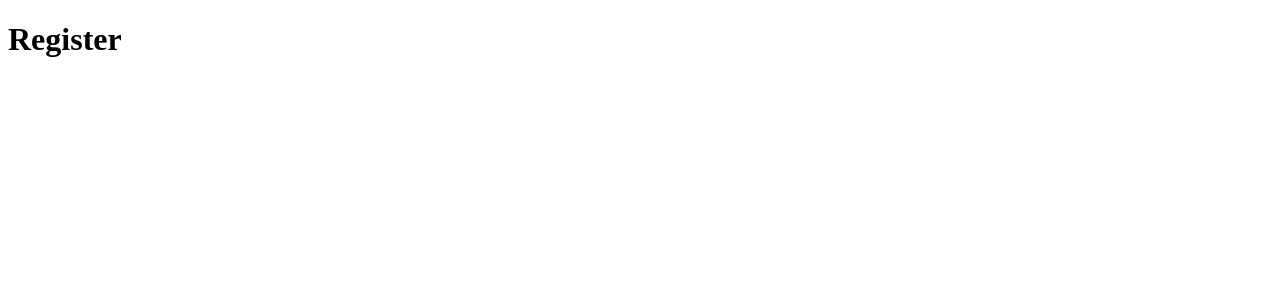
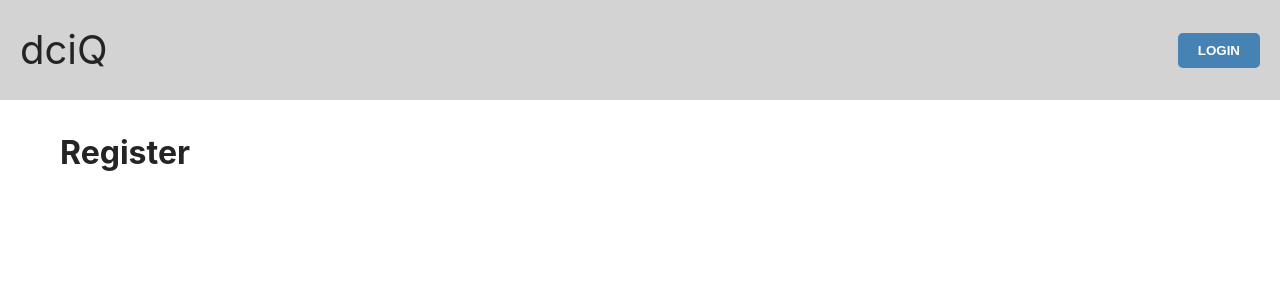
Before and after one commit to FbW-WD-22-D01/dciq-project, a React (Vite) app in the folder frontend/: page /register in a window 1280 px wide. Shown: the top 300 px of the page. Built offline with nearby package versions, Linux system fonts and the light colour scheme.

Commit message:
created Header

```diff
--- a/frontend/package.json
+++ b/frontend/package.json
@@ -12,7 +12,8 @@
     "react": "^18.2.0",
     "react-dom": "^18.2.0",
     "react-router": "^6.4.3",
-    "react-router-dom": "^6.4.3"
+    "react-router-dom": "^6.4.3",
+    "sass": "^1.56.1"
   },
   "devDependencies": {
     "@types/react": "^18.0.24",
--- a/frontend/src/App.jsx
+++ b/frontend/src/App.jsx
@@ -1,3 +1,4 @@
+import './App.scss'
 import {Route, Routes} from 'react-router-dom'
 import Account from './routes/Account'
 import CreateQuestion from './routes/CreateQuestion'
@@ -5,11 +6,13 @@ import Login from './routes/Login'
 import Overview from './routes/Overview'
 import QuestionById from './routes/QuestionById'
 import Register from './routes/Register'
+import Layout from './containers/Layout'
 
 
 export default function App() {
   return (
     <div className="App">
+      <Layout>
         <Routes>
           <Route path='/' element={<Overview/>}/>
           <Route path='/question/:id' element={<QuestionById/>}/>
@@ -18,6 +21,7 @@ export default function App() {
           <Route path='/register' element={<Register/>}/>
           <Route path='/account' element={<Account/>}/>
         </Routes>
+      </Layout>
     </div>
   )
 }
--- /dev/null
+++ b/frontend/src/App.scss
@@ -0,0 +1,24 @@
+
+html, body {
+  margin: 0;
+}
+
+:root {
+  font-family: Inter, Avenir, Helvetica, Arial, sans-serif;
+  font-size: 16px;
+  line-height: 24px;
+  font-weight: 400;
+
+  color-scheme: light dark;
+  color: #242424;
+
+  font-synthesis: none;
+  text-rendering: optimizeLegibility;
+  -webkit-font-smoothing: antialiased;
+  -moz-osx-font-smoothing: grayscale;
+  -webkit-text-size-adjust: 100%;
+}
+
+* {
+  box-sizing: border-box;
+}
--- /dev/null
+++ b/frontend/src/containers/Layout.jsx
@@ -0,0 +1,15 @@
+import './Layout.scss'
+
+export default function Layout ({children}) {
+  return (
+    <div className='Layout'>
+      <div className='header'>
+        <div className='logo'>dciQ</div>
+        <button>LOGIN</button>
+      </div>
+      <div className='content'>
+        {children}
+      </div>
+    </div>
+  )
+}
--- /dev/null
+++ b/frontend/src/containers/Layout.scss
@@ -0,0 +1,31 @@
+.Layout {
+
+  > .header {
+    height: 100px;
+    background: lightgrey;
+    display: flex;
+    align-items: center;
+    justify-content: space-between;
+    padding: 0 20px;
+
+    > .logo {
+      font-size: 40px;
+    }
+
+    > button {
+      padding: 10px 20px;
+      border-radius: 5px;
+      background: steelblue;
+      color: white;
+      border: none;
+      cursor: pointer;
+      font-weight: bold;
+    }
+  }
+
+  > .content {
+    max-width: 1200px;
+    margin: 0 auto;
+    padding: 20px;
+  }
+}
```
Also changed, not shown: 1 other file (tests, documents, lock files or other folders). Lines whose indentation alone changed are shown as unchanged.
